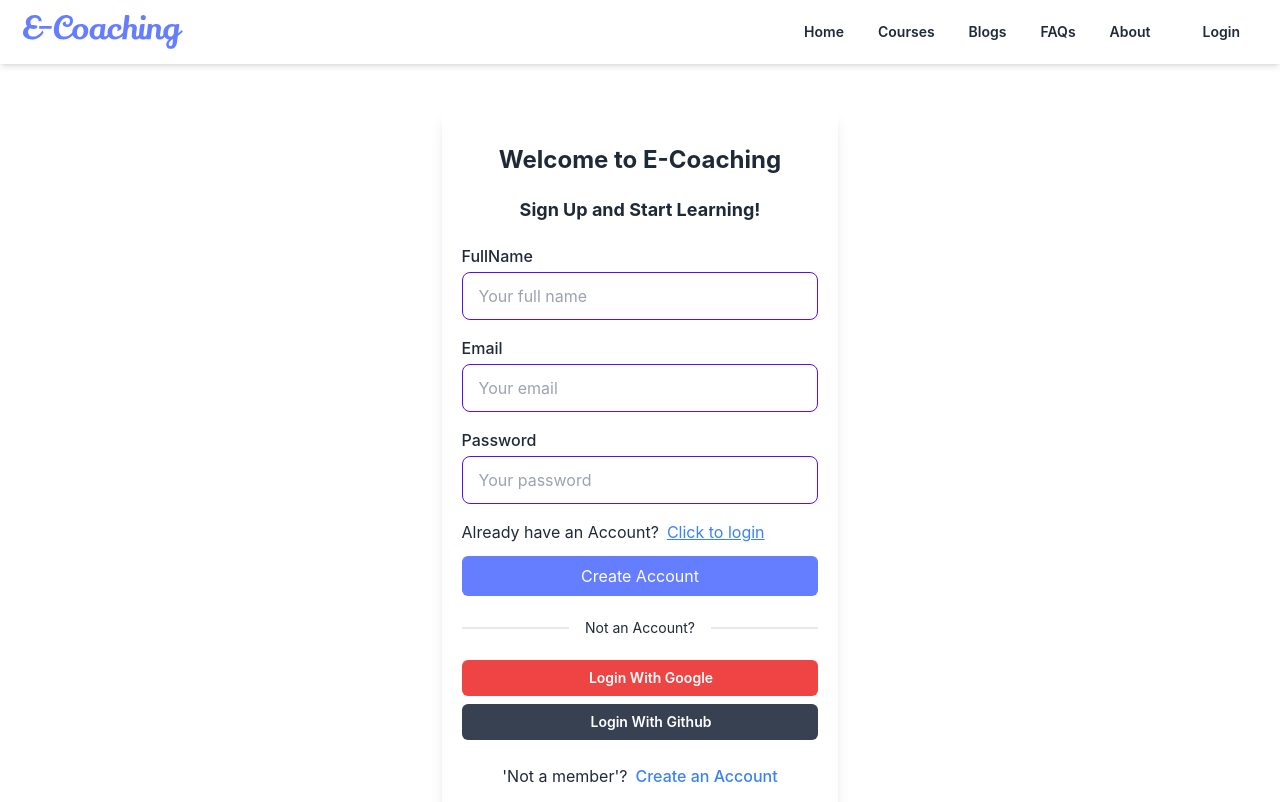
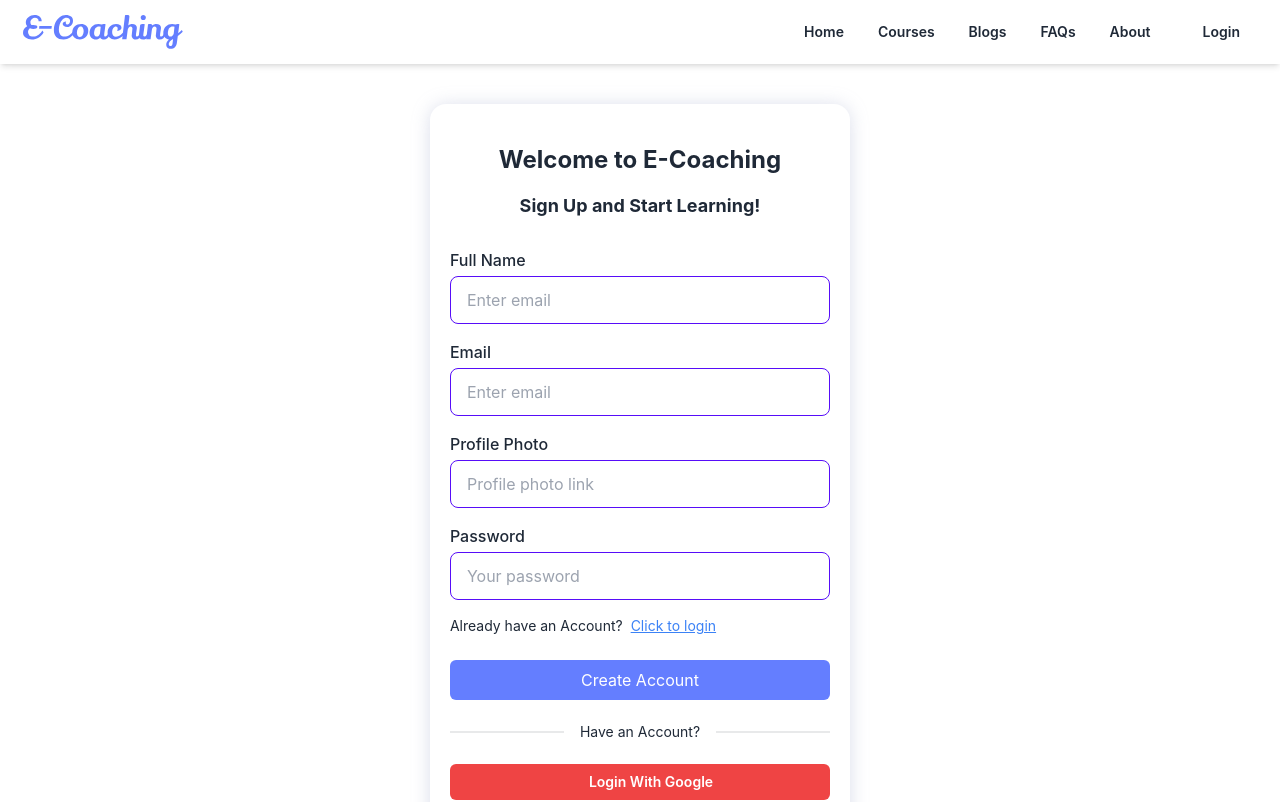
Before and after one commit to rasel-mahmud-dev/learning-platform-assainment-10, a React (Vite) app: page /registration in a window 1280 px wide. Shown: the top 802 px of the page. Built offline with nearby package versions, Linux system fonts and the light colour scheme; no server answers; some icons are missing.

Commit message:
completed user registraion and update display name and photo

```diff
--- /dev/null
+++ b/src/components/InputGroup/InputGroup.jsx
@@ -0,0 +1,22 @@
+import React from "react";
+
+const InputGroup = ({ errors, label, className = "", name, type = "text", placeholder, register }) => {
+    return (
+        <div className="mt-4">
+            <label htmlFor={name} className="font-medium mb-1 inline-block">
+                {label}
+            </label>
+            <input
+                type={type}
+                name={name}
+                id={name}
+                {...register}
+                placeholder={placeholder}
+                className={`input input-bordered input-primary w-full ${className}`}
+            />
+            {errors[name] && <p className="text-red-400 text-sm mt-2">{errors[name].message}</p>}
+        </div>
+    );
+};
+
+export default InputGroup;
--- a/src/components/Navigation/Navigation.jsx
+++ b/src/components/Navigation/Navigation.jsx
@@ -23,6 +23,9 @@ const Navigation = () => {
     }
 
     function chooseFirstLetter(name) {
+        if (!name) {
+            return "";
+        }
         let letterOne = name[0];
         let letterTwo = "";
         let splitName = name.split(" ");
@@ -78,7 +81,7 @@ const Navigation = () => {
                                 </label>
                                 <ul
                                     tabIndex={0}
-                                    className={`absolute opacity-0 invisible top-8 -right-3 mt-3 p-4 shadow-xl bg-base-100 rounded-box w-52 ${
+                                    className={`absolute opacity-0 invisible top-8 -right-3 mt-3 p-4 shadow-around bg-base-100 rounded-box w-52 ${
                                         openAuthMenu ? "!opacity-100 !visible" : ""
                                     }`}
                                 >
--- a/src/pages/LoginPage/LoginPage.jsx
+++ b/src/pages/LoginPage/LoginPage.jsx
@@ -4,6 +4,7 @@ import Button from "../../components/Button/Button.jsx";
 import { Link } from "react-router-dom";
 import { BsGithub, BsGoogle, CgLock } from "react-icons/all.js";
 import AppContext from "../../context/AppContext.jsx";
+import InputGroup from "../../components/InputGroup/InputGroup.jsx";
 
 const LoginPage = (props) => {
     const {
@@ -14,76 +15,60 @@ const LoginPage = (props) => {
     const {
         register,
         handleSubmit,
-        setError,
         formState: { errors },
     } = useForm();
 
-    const [formError, setFormError] = useState("");
-
     const onSubmit = (data) => {
-        let errorMessage = "";
-        for (let errorsKey in errors) {
-            if (errors[errorsKey]) {
-                if (errors[errorsKey].type === "pattern") {
-                    errorMessage =
-                        errorsKey +
-                        ` should be Minimum six characters, at least one uppercase, one
-		                    lowercase and one number`;
-                }
-            }
+        if (Object.keys(errors).length === 0) {
+            loginViaEmailAndPassword(data.email, data.password)
+                .then((result) => {
+                    console.log(result);
+                })
+                .catch((error) => {
+                    setMessage({
+                        text: error.message ? error.message : "Login fail, Please try again",
+                        status: 500,
+                    });
+                });
         }
-
-        setError("password", { type: "minLength", message: "errorMessage" }, { shouldFocus: true });
-
-        // if (errorMessage) {
-        //
-        //     return;
-        // }
-
-        // loginViaEmailAndPassword(data.email, data.password);
     };
-
-    console.log(errors);
 
     return (
         <div>
-            <div className="shadow-lg bg-base-100 rounded-box max-w-md mx-auto m-10 px-5 py-10">
+            <div className="shadow-around bg-base-100 rounded-box max-w-md mx-auto m-10 px-5 py-10">
                 <h1 className="text-2xl font-bold text-center">Welcome to E-Coaching</h1>
-                <h1 className="text-lg font-bold text-center my-5">Login your account</h1>
+                <h3 className="text-lg font-bold text-center my-5">Login your account</h3>
+
                 <form onSubmit={handleSubmit(onSubmit)}>
-                    <div>
-                        <label htmlFor="email" className="font-medium mb-1 inline-block">
-                            Email
-                        </label>
-                        <input
-                            type="email"
-                            id="email"
-                            {...register("email", { required: true })}
-                            placeholder="Your email"
-                            className="input input-bordered input-primary w-full"
-                        />
-                    </div>
-                    <div className="mt-4">
-                        <label htmlFor="password" className="font-medium mb-1 inline-block">
-                            Password
-                        </label>
-                        <input
-                            id="password"
-                            type="password"
-                            {...register("password", {
-                                required: true,
-                                minLength: 6,
-                                pattern: /^(?=.*[a-z])(?=.*[A-Z])(?=.*\d)[a-zA-Z\d]{6,}$/,
-                            })}
-                            placeholder="Your password"
-                            className="input input-bordered input-primary w-full"
-                        />
-                    </div>
+                    <InputGroup
+                        name="email"
+                        errors={errors}
+                        placeholder="Enter email"
+                        label="Email"
+                        type="email"
+                        register={register("email", { required: "Email required" })}
+                    />
 
-                    {/* errors will return when field validation fails  */}
-                    {formError && <span>{formError}</span>}
+                    <InputGroup
+                        name="password"
+                        errors={errors}
+                        label="Password"
+                        type="password"
+                        register={register("password", {
+                            required: "Password required",
+                            minLength: { value: 6, message: "Password should be min 6 chracter" },
+                            pattern: {
+                                value: /^(?=.*\d)(?=.*[a-z])(?=.*[A-Z])(?=.*[a-zA-Z]).{6,}$/,
+                                message:
+                                    "Password should be contains " +
+                                    "one uppercase and one lowercase and " +
+                                    "a number",
+                            },
+                        })}
+                        placeholder="Your password"
+                    />
 
-                    <div className="mt-4">
+                    <div className="mt-4 text-sm">
                         Forget Password?
                         <Link
                             to="/reset-password"
@@ -94,7 +79,7 @@ const LoginPage = (props) => {
                         </Link>
                     </div>
 
-                    <Button className="bg-primary-400 mt-3 w-full" type="submit">
+                    <Button className="bg-primary-400 w-full mt-6" type="submit">
                         Login
                     </Button>
 
@@ -125,7 +110,7 @@ const LoginPage = (props) => {
                         <Button className="bg-blue-500 justify-center items-center flex w-full px-4 py-2 border-none text-white font-semibold text-sm rounded-md mt-2">
                             <Link to={`/registration`} className="flex items-center">
                                 <CgLock className="mr-2 text-md" />
-                                With Email & Password
+                                Create Account
                             </Link>
                         </Button>
                     </div>
--- a/src/pages/RegistrationPage/RegistrationPage.jsx
+++ b/src/pages/RegistrationPage/RegistrationPage.jsx
@@ -1,77 +1,117 @@
-import React from "react";
+import React, { useContext } from "react";
 import { useForm } from "react-hook-form";
 import Button from "../../components/Button/Button.jsx";
 import { Link } from "react-router-dom";
 import { BsGithub, BsGoogle, CgLock } from "react-icons/all.js";
+import InputGroup from "../../components/InputGroup/InputGroup.jsx";
+
+import AppContext from "../../context/AppContext.jsx";
+import { createUserWithEmailAndPassword, getAuth, updateProfile } from "firebase/auth";
 
 const RegistrationPage = (props) => {
+    const {
+        state: { auth },
+        actions: { setMessage, setAuth, loginWithGoogle, loginWithGithub },
+    } = useContext(AppContext);
+
     const {
         register,
         handleSubmit,
         formState: { errors },
     } = useForm();
 
-    const onSubmit = (data) => {};
+    const firebaseAuth = getAuth();
+
+    const onSubmit = async (data) => {
+        if (Object.keys(errors).length !== 0) return;
+
+        const result = await createUserWithEmailAndPassword(firebaseAuth, data.email, data.password);
+        // if registration successful then update user profile
+        if (result) {
+            updateProfile(firebaseAuth.currentUser, {
+                displayName: data.fullName,
+                photoURL: data.profile_photo,
+            })
+                .then((r) => {
+                    // also update client side auth data
+                    setAuth({
+                        ...auth,
+                        displayName: data.fullName,
+                        photoURL: data.profile_photo,
+                    });
+                })
+                .catch((ex) => {});
+        }
+    };
 
     return (
         <div>
-            <div className="shadow-lg bg-base-100 rounded-box max-w-md mx-auto m-10 px-5 py-10">
+            <div className="shadow-around bg-base-100 rounded-box max-w-md mx-auto m-10 px-5 py-10">
                 <h1 className="text-2xl font-bold text-center">Welcome to E-Coaching</h1>
-                <h1 className="text-lg font-bold text-center my-5">Sign Up and Start Learning!</h1>
+                <h1 className="text-lg font-bold text-center mt-4 mb-7">Sign Up and Start Learning!</h1>
 
                 <form onSubmit={handleSubmit(onSubmit)}>
-                    <div>
-                        <label htmlFor="" className="font-medium mb-1 inline-block">
-                            FullName
-                        </label>
-                        <input
+                    <InputGroup
+                        name="fullName"
+                        errors={errors}
+                        placeholder="Enter email"
+                        label="Full Name"
+                        register={register("fullName", { required: "Full name required" })}
+                    />
+
+                    <InputGroup
+                        name="email"
+                        errors={errors}
+                        placeholder="Enter email"
+                        label="Email"
                         type="email"
-                            {...register("fullName", { required: true })}
-                            placeholder="Your full name"
-                            className="input input-bordered input-primary w-full"
+                        register={register("email", { required: "Email required" })}
                     />
-                    </div>
-                    <div className="mt-4">
-                        <label htmlFor="" className="font-medium mb-1 inline-block">
-                            Email
-                        </label>
-                        <input
-                            type="email"
-                            {...register("email", { required: true })}
-                            placeholder="Your email"
-                            className="input input-bordered input-primary w-full"
+
+                    <InputGroup
+                        name="profile_photo"
+                        errors={errors}
+                        placeholder="Profile photo link"
+                        label="Profile Photo"
+                        register={register("profile_photo")}
                     />
-                    </div>
-                    <div className="mt-4">
-                        <label htmlFor="" className="font-medium mb-1 inline-block">
-                            Password
-                        </label>
-                        <input
+
+                    <InputGroup
+                        name="password"
+                        errors={errors}
+                        label="Password"
                         type="password"
-                            {...register("password", { required: true })}
+                        register={register("password", {
+                            required: "Password required",
+                            minLength: { value: 6, message: "Password should be min 6 chracter" },
+                            pattern: {
+                                value: /^(?=.*\d)(?=.*[a-z])(?=.*[A-Z])(?=.*[a-zA-Z]).{6,}$/,
+                                message:
+                                    "Password should be contains " +
+                                    "one uppercase and one lowercase and " +
+                                    "a number",
+                            },
+                        })}
                         placeholder="Your password"
-                            className="input input-bordered input-primary w-full"
                     />
-                    </div>
-                    {/* errors will return when field validation fails  */}
-                    {errors.exampleRequired && <span>This field is required</span>}
 
-                    <div className="mt-4">
+                    <div className="mt-4 text-sm">
                         Already have an Account?
                         <Link to="/login" state={{ email: "", redirect: "" }} className="link ml-2 text-blue-500 ">
                             Click to login
                         </Link>
                     </div>
 
-                    <Button className="bg-primary-400 mt-3 w-full" type="submit">
+                    <Button className="bg-primary-400 mt-6 w-full" type="submit">
                         Create Account
                     </Button>
 
-                    <div className="divider text-sm py-4">Not an Account?</div>
+                    <div className="divider text-sm py-4">Have an Account?</div>
 
                     <div className="">
                         <Button
                             type="button"
+                            onClick={loginWithGoogle}
                             className="bg-red-500 justify-center items-center flex w-full px-4 py-2 border-none text-white font-semibold text-sm rounded-md"
                         >
                             <span className="flex items-center">
@@ -82,6 +122,7 @@ const RegistrationPage = (props) => {
 
                         <Button
                             type="button"
+                            onClick={loginWithGithub}
                             className="bg-gray-700 justify-center items-center flex w-full px-4 py-2 border-none text-white font-semibold text-sm rounded-md mt-2"
                         >
                             <span className="flex items-center">
@@ -89,14 +130,13 @@ const RegistrationPage = (props) => {
                                 Login With Github
                             </span>
                         </Button>
+                        <Button className="bg-blue-500 justify-center items-center flex w-full px-4 py-2 border-none text-white font-semibold text-sm rounded-md mt-2">
+                            <Link to={`/login`} className="flex items-center">
+                                <CgLock className="mr-2 text-md" />
+                                Login With Password
+                            </Link>
+                        </Button>
                     </div>
-
-                    <p className="text-center mb-4 mt-6 dark:text-neutral-400">
-                        'Not a member'?
-                        <Link to="/registration" className="font-medium text-blue-500 text-link ml-2 ">
-                            Create an Account
-                        </Link>
-                    </p>
                 </form>
             </div>
         </div>
--- a/tailwind.config.cjs
+++ b/tailwind.config.cjs
@@ -18,7 +18,10 @@ module.exports = {
 				600: "#0e5ef8",
 				700: "#085cfc"
 			}
-		}
+		},
+	    boxShadow: {
+			"around": "0 1px 18px 0px #9da6c95e"
+	    }
     },
   },
 	daisyui: {
```
Also changed, not shown: src/firebase/authHandler.js (+17 -0 lines). Lines whose indentation alone changed are shown as unchanged.
